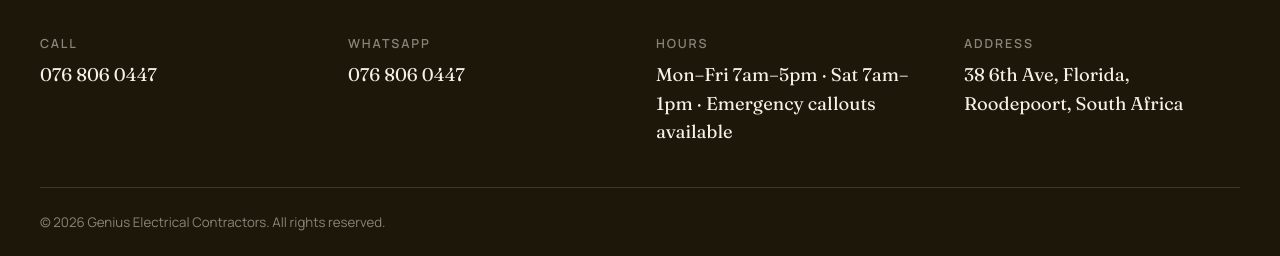
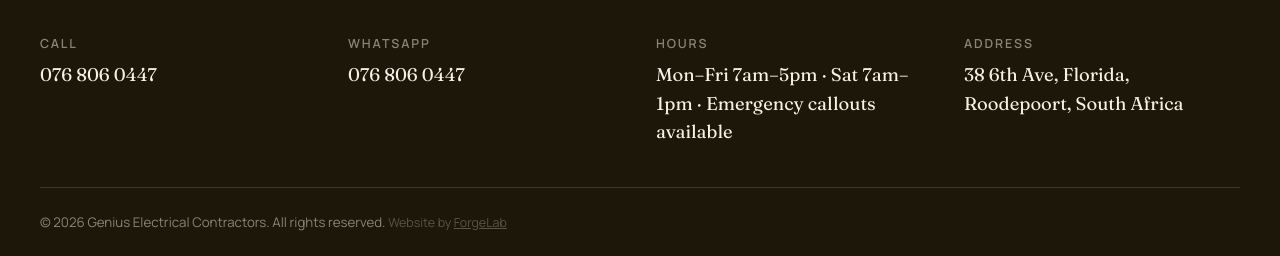
Before and after one commit to jaderiley/Genius-Electrical-Contractors, a plain HTML site: page index.html in a window 1280 px wide. Shown: the part 8423-8679 px from the top of the page. Drawn offline with Linux system fonts and the light colour scheme.

Commit message:
Add ForgeLab footer credit (template-wide referral loop)

```diff
--- a/index.html
+++ b/index.html
@@ -271,6 +271,7 @@
       </div>
       <div class="footer__bottom">
         <span>© <span id="footerYear"></span> <span data-config="business.name">Business name</span>. All rights reserved.</span>
+        <span class="footer__credit">Website by <a href="https://forgelab.co.za" target="_blank" rel="noopener">ForgeLab</a></span>
       </div>
     </div>
   </footer>
--- a/styles.css
+++ b/styles.css
@@ -1437,3 +1437,8 @@
     stroke-dashoffset: 0;
   }
 }
+
+/* ── ForgeLab footer credit (template-wide since 2026-07-06) ── */
+.footer__credit { font-size: .78rem; opacity: .55; }
+.footer__credit a { color: inherit; text-decoration: underline; }
+.footer__credit a:hover { opacity: 1; }
```
Also changed, not shown: 1 other file.
